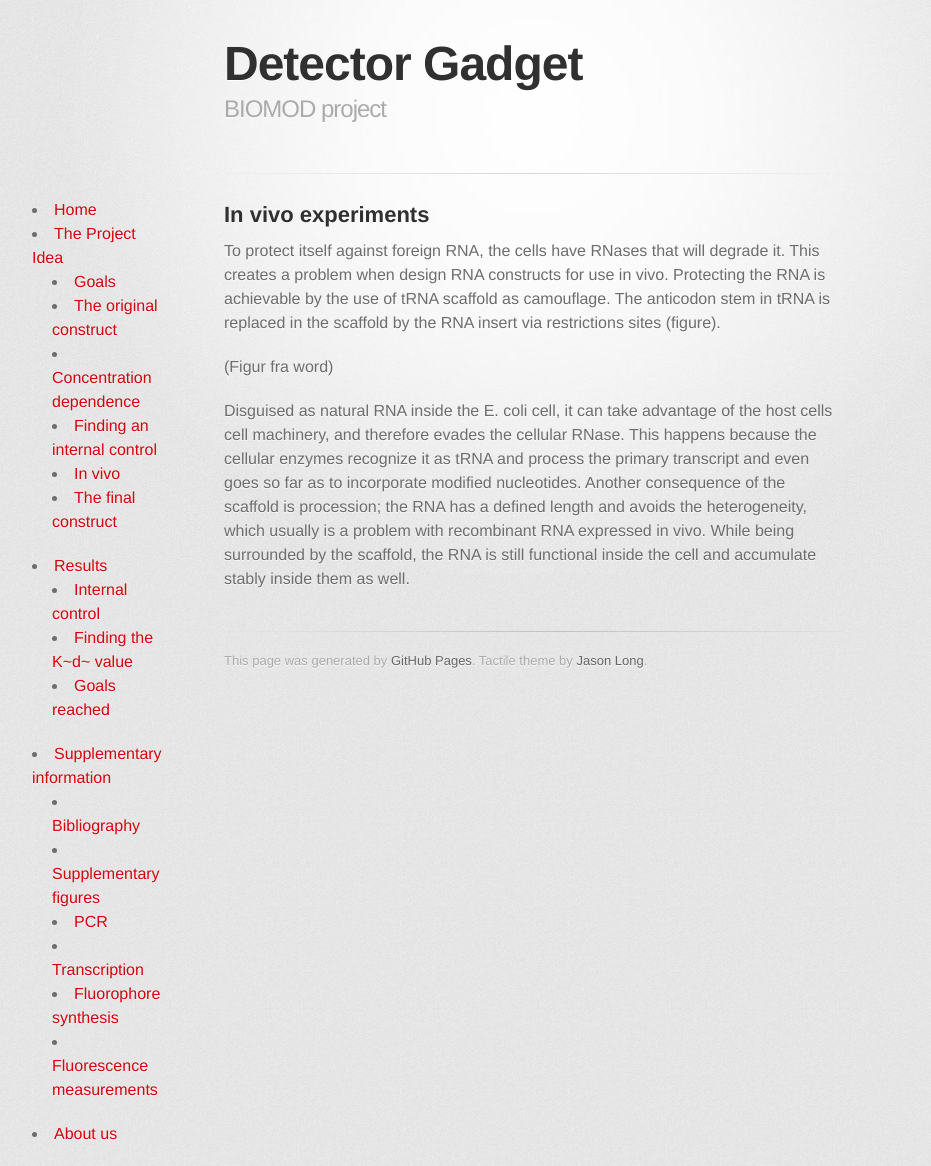
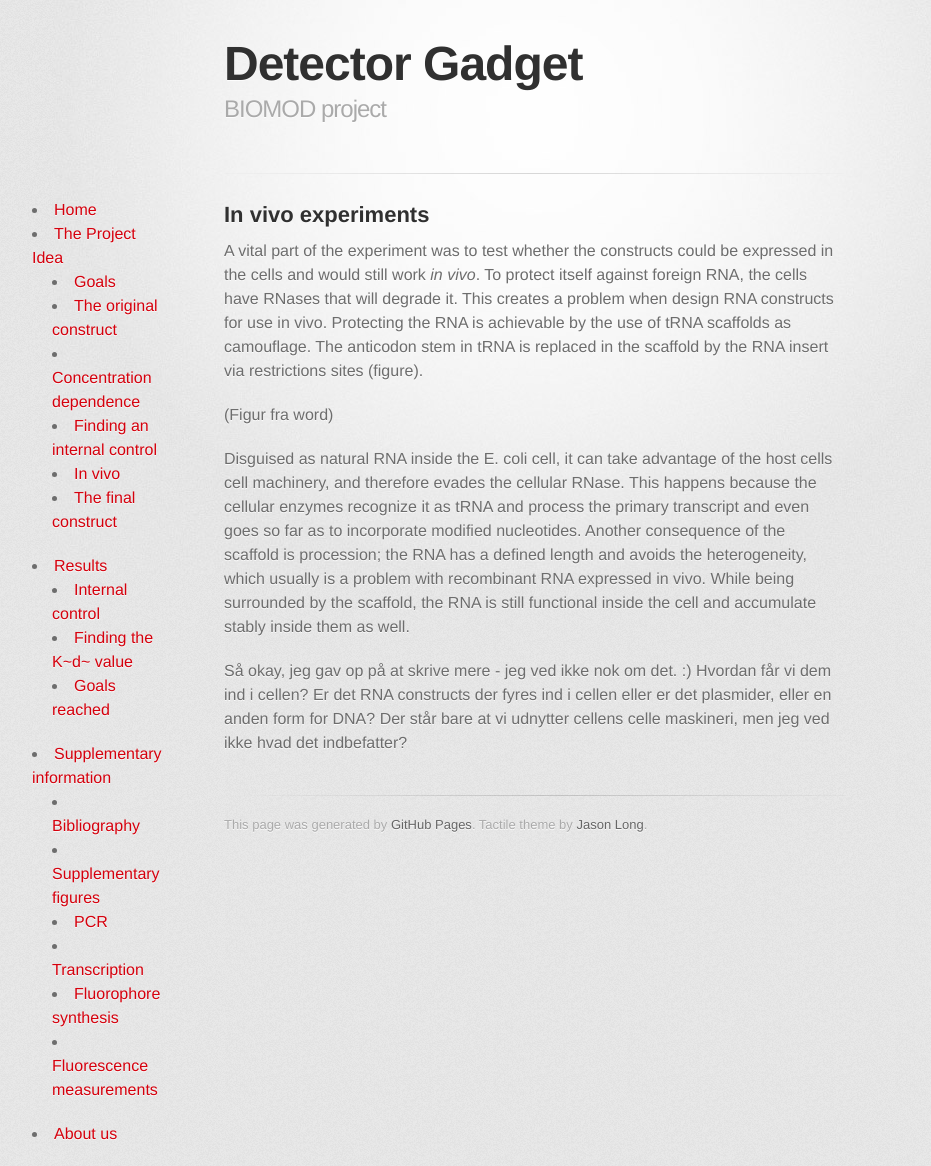
Before and after one commit to detectorgadget/detectorgadget.github.io, a Jekyll site: the page built from invivo.md, in a window 1280 px wide. Shown: the whole page, without its empty margins (106-1037 px from the left). Built offline with Jekyll 4.4.1, drawn with Linux system fonts in a browser that asks for light colours; some web fonts are replaced.

Commit message:
Update on text

```diff
--- a/invivo.md
+++ b/invivo.md
@@ -4,8 +4,10 @@ layout: default
 
 ## In vivo experiments
 
-To protect itself against foreign RNA, the cells have RNases that will degrade it. This creates a problem when design RNA constructs for use in vivo. Protecting the RNA is achievable by the use of tRNA scaffold as camouflage.  The anticodon stem in tRNA is replaced in the scaffold by the RNA insert via restrictions sites (figure).
+A vital part of the experiment was to test whether the constructs could be expressed in the cells and would still work *in vivo*. To protect itself against foreign RNA, the cells have RNases that will degrade it. This creates a problem when design RNA constructs for use in vivo. Protecting the RNA is achievable by the use of tRNA scaffolds as camouflage.  The anticodon stem in tRNA is replaced in the scaffold by the RNA insert via restrictions sites (figure).
 
 (Figur fra word)
 
 Disguised as natural RNA inside the E. coli cell, it can take advantage of the host cells cell machinery, and therefore evades the cellular RNase. This happens because the cellular enzymes recognize it as tRNA and process the primary transcript and even goes so far as to incorporate modified nucleotides.  Another consequence of the scaffold is procession; the RNA has a defined length and avoids the heterogeneity, which usually is a problem with recombinant RNA expressed in vivo. While being surrounded by the scaffold, the RNA is still functional inside the cell and accumulate stably inside them as well.
+
+Så okay, jeg gav op på at skrive mere - jeg ved ikke nok om det. :) Hvordan får vi dem ind i cellen? Er det RNA constructs der fyres ind i cellen eller er det plasmider, eller en anden form for DNA? Der står bare at vi udnytter cellens celle maskineri, men jeg ved ikke hvad det indbefatter?
```
Also changed, not shown: thefinalconstruct.md (+3 -1 lines).
